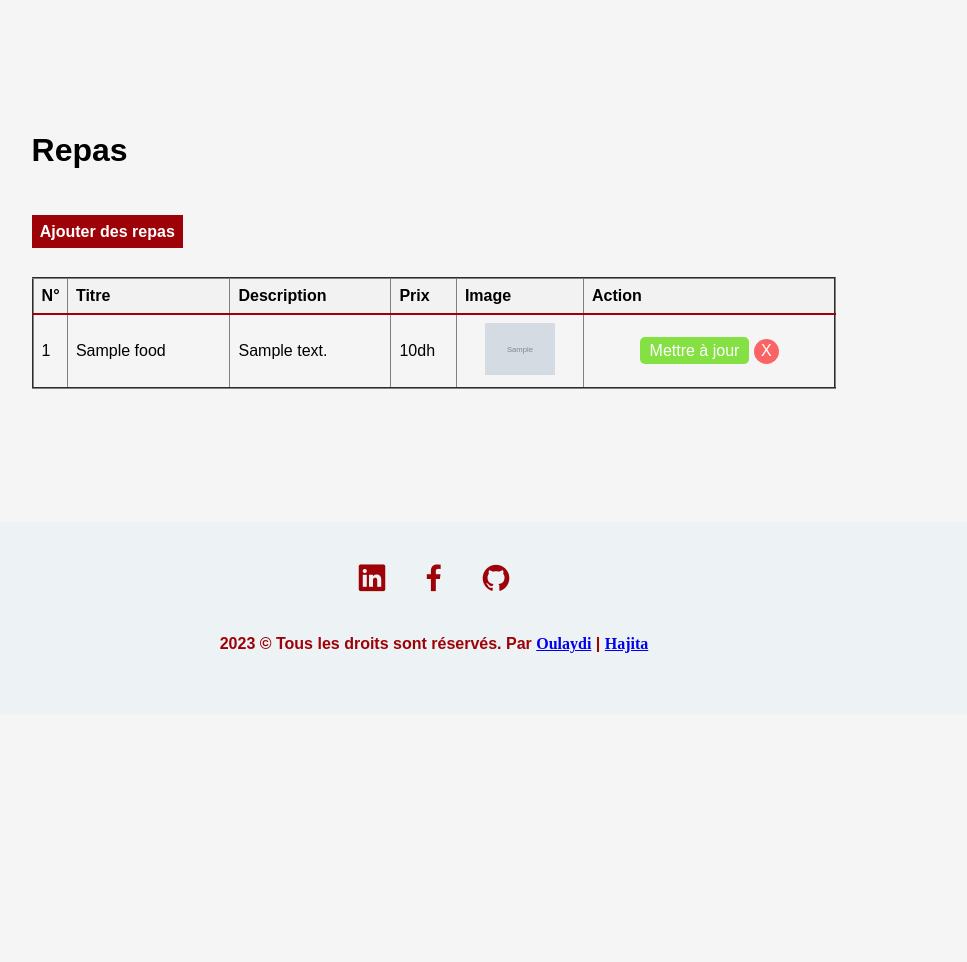
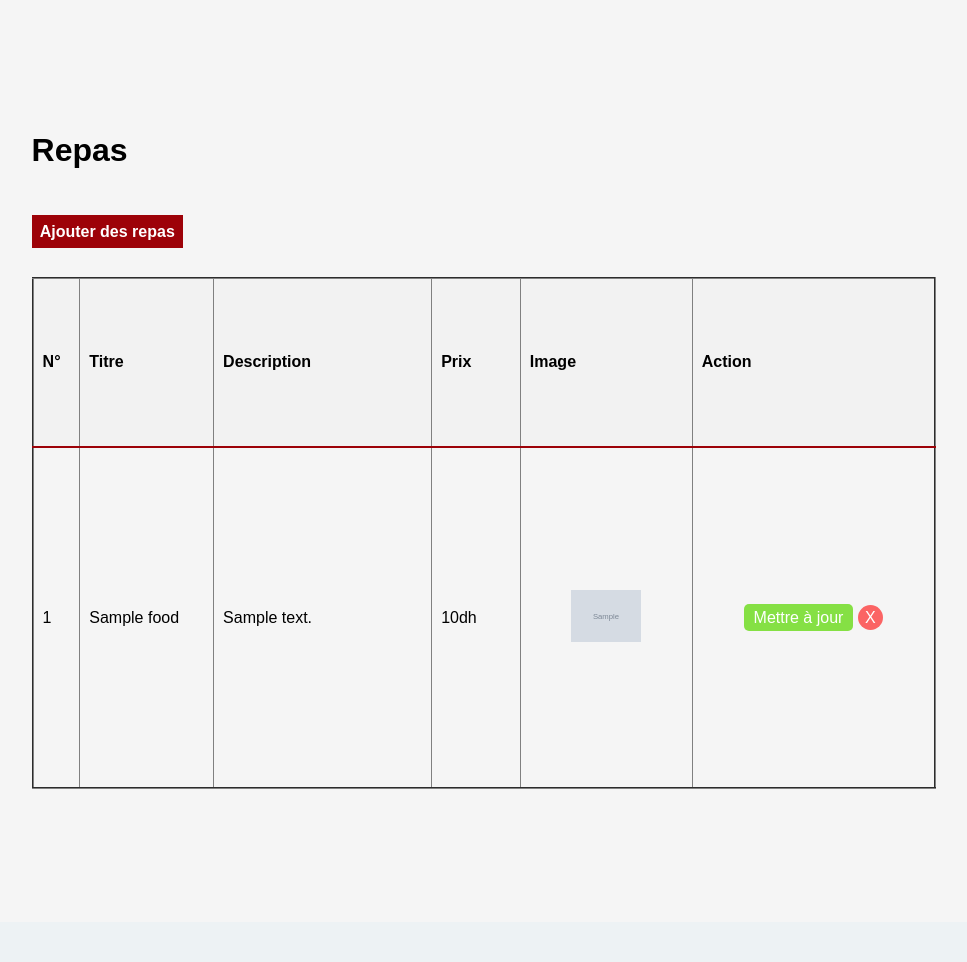
Before and after one commit to oulaydi/UPM-webApp-Order, a PHP site: page /webProject/admin/manage-food.php in a window 1280 px wide. Shown: the part 85-1047 px from the top of the page, without its empty margins (206-1173 px from the left). Before the commit the page ends 738 px from the top, so only its background shows below. Run offline with PHP 8.4, Linux system fonts and the light colour scheme; tables that the repository leaves empty or names only in its code hold one stand-in row (values such as "Sample post"); grey boxes marked "Sample" are stand-in pictures.

```diff
--- a/admin/manage-food.php
+++ b/admin/manage-food.php
@@ -157,14 +157,15 @@ table {
             <br/><br/>
             <br/>
 
-            <table border="2" cellpadding="0" class="tbl-full">
+            <table border="2" cellpadding="0" class="tbl-full" style="width: 904px;
+                    height: 512.59375px;">
                 <tr>
-                    <th>N°</th>
-                    <th>Titre</th>
-                    <th>Description</th>
-                    <th>Prix</th>
-                    <th>Image</th>
-                    <th>Action</th>
+                    <th style="width: 10px; ">N°</th>
+                    <th style="width: 50px; ">Titre</th>
+                    <th style="width: 90px; ">Description</th>
+                    <th style="width: 10px; ">Prix</th>
+                    <th style="width: 70px; ">Image</th>
+                    <th style="width: 100px; ">Action</th>
                 </tr>
 
                 <?php
```
Also changed, not shown: images/food/image-465.jpg (deleted), images/food/image-789.jpg (added), images/food/image-N°-106.jpg (added), images/food/image-N°-321.jpg (added), images/food/image-N°-529.jpg (added), images/food/image-N°-643.PNG (added).
